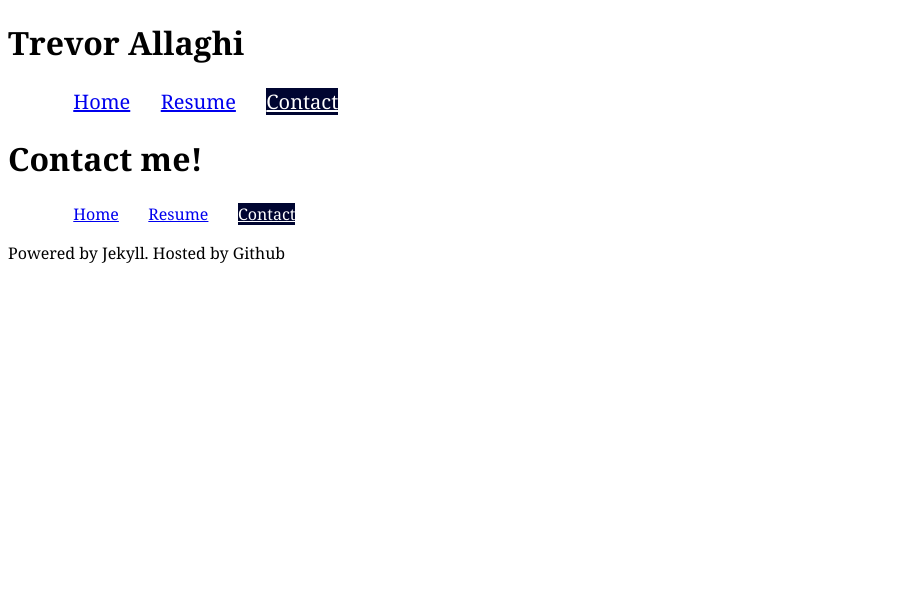
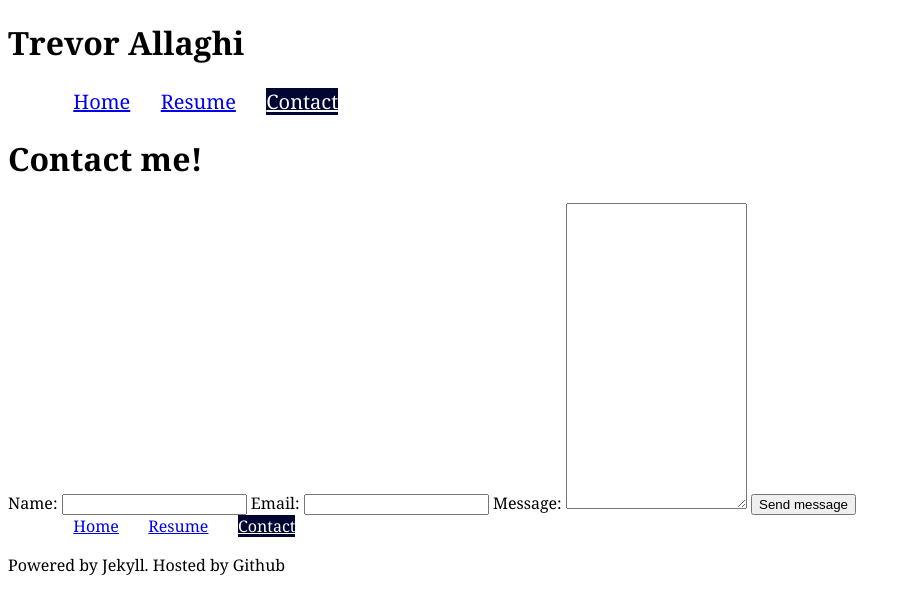
Before and after one commit to tallaghi/Resume, a Jekyll site: the page built from contact.html, in a window 1280 px wide. Shown: the top 614 px of the page, without its empty margins (0-911 px from the left). Built offline with Jekyll 4.4.1, drawn with Linux system fonts in a browser that asks for light colours; Markdown is read by kramdown in place of the engine named in the settings.

Commit message:
Updated contact with beginning of contact form.
Labels and inputs.

```diff
--- a/contact.html
+++ b/contact.html
@@ -1,5 +1,24 @@
 ---
 layout: default
 ---
+<div id="contactForm">
+	<h1>Contact me!</h1>
 
-<h1>Contact me!</h1>
+	<form action="contact.php" method="post">
+
+		<label>Name:</label>
+		<input type="text" name="name" />
+
+		<label>Email:</label>
+		<input type="text" name="email" />
+
+		<label>Message:</label>
+		<textarea name="message" rows="20" cols="20"></textarea>
+		<input type="submit" class="submit" name="submit"
+			value="Send message" />
+
+	</form>
+
+
+
+</div>
```
